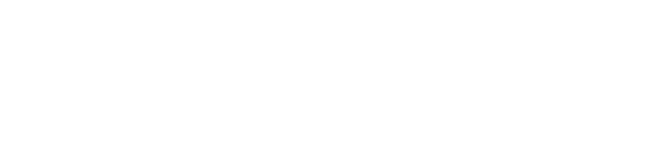
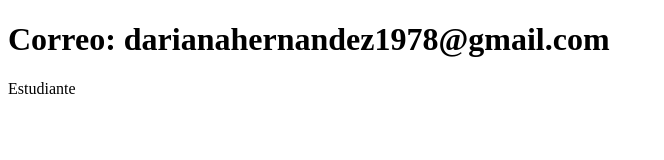
Before and after one commit to darianahg/sistema-de-registro, a plain HTML site: page contacto.html in a window 1280 px wide. Shown: the whole page, without its empty margins (0-664 px from the left). Drawn offline with Linux system fonts and the light colour scheme.

Commit message:
Actualiza el contacto

```diff
--- a/contacto.html
+++ b/contacto.html
@@ -6,6 +6,8 @@
     <title>Contacto</title>
 </head>
 <body>
-    <script src="app.js"></script>
+    <h1>Correo: darianahernandez1978@gmail.com</h1>
+    <p>Estudiante</p>
+
 </body>
 </html>
```
